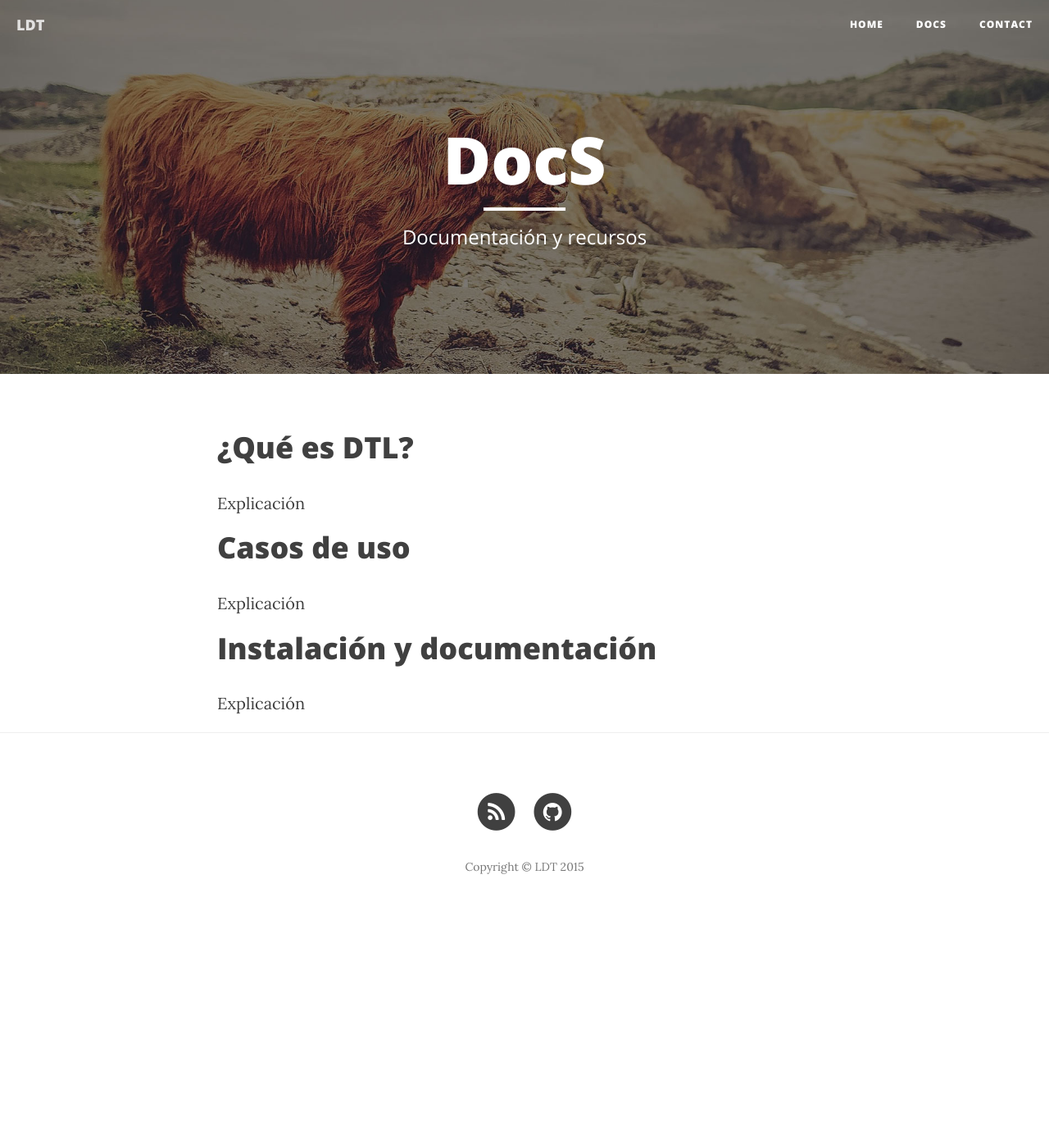
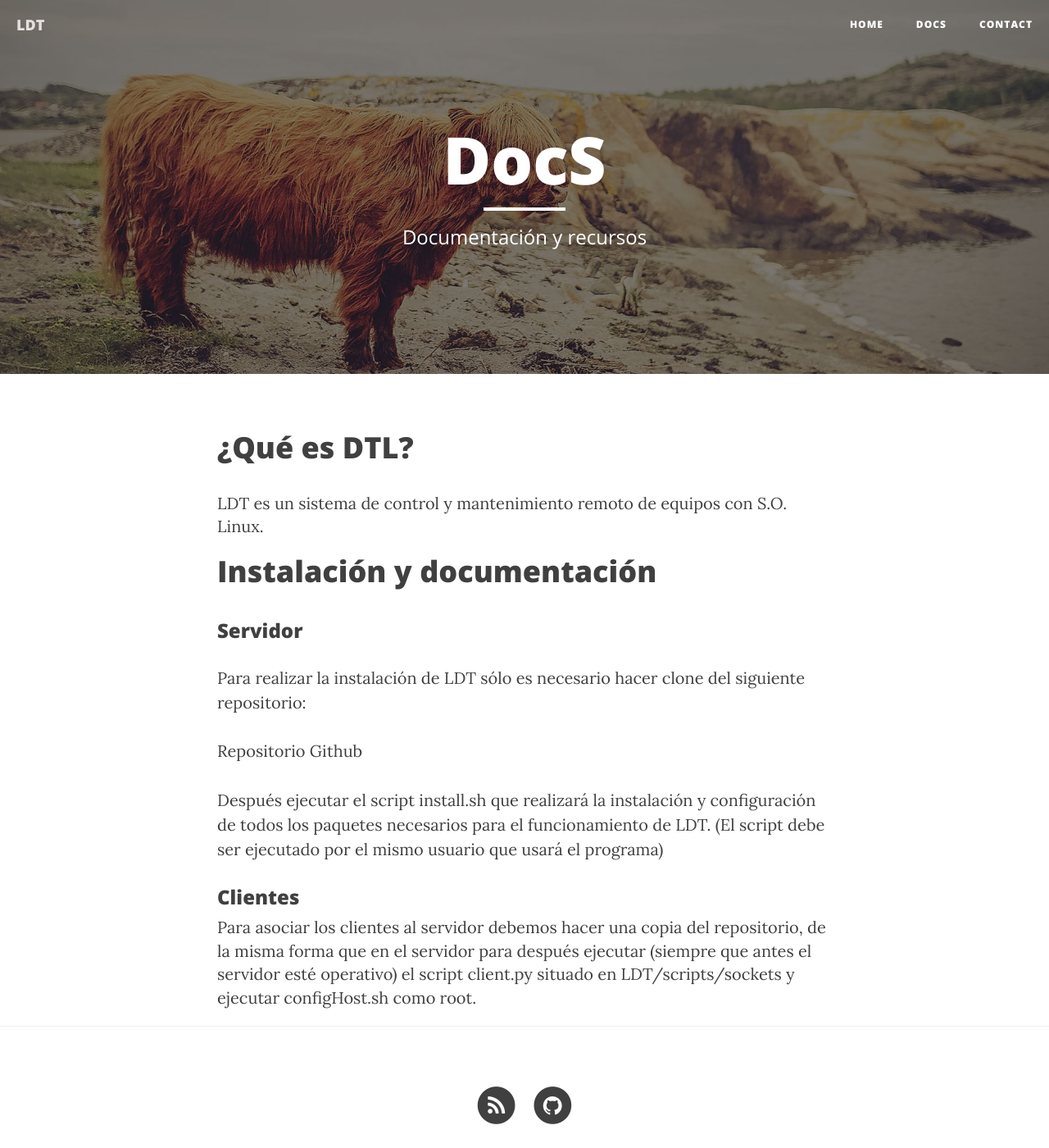
Before and after one commit to freelinuxdistrodeployed/LDT, a Jekyll site: the page built from about.html, in a window 1280 px wide and 1400 px high. Shown: the whole window at 82% size. Built offline with Jekyll 4.4.1, drawn with Linux system fonts in a browser that asks for light colours; nearby versions of some CDN libraries.

Commit message:
Añadida documentación en la web del proyecto #24

```diff
--- a/about.html
+++ b/about.html
@@ -11,19 +11,27 @@ header-img: "/img/contact-bg.jpg"
         <h1>¿Qué es DTL?</h1>
         <hr class="small">
         <span class="subheading">
-            Explicación
-        </span>
-
-        <h1>Casos de uso</h1>
-        <hr class="small">
-        <span class="subheading">
-            Explicación
+            LDT es un sistema de control y mantenimiento remoto de equipos con S.O. Linux.
         </span>
 
         <h1>Instalación y documentación</h1>
         <hr class="small">
         <span class="subheading">
-            Explicación
+          <h3>Servidor</h3>
+          <p>
+            Para realizar la instalación de LDT sólo
+            es necesario hacer clone del siguiente repositorio: <br>
+          </p>
+
+            <a href="https://github.com/freelinuxdistrodeployed/freelinuxdistrodeployed.git">Repositorio Github</a>
+
+            <p>Después ejecutar el script install.sh que realizará la instalación y configuración
+            de todos los paquetes necesarios para el funcionamiento de LDT. (El script debe ser
+            ejecutado por el mismo usuario que usará el programa)
+            </p>
+          <h3>Clientes</h3>
+
+          Para asociar los clientes al servidor debemos hacer una copia del repositorio, de la misma forma que en el servidor para después ejecutar (siempre que antes el servidor esté operativo) el script client.py situado en LDT/scripts/sockets y ejecutar configHost.sh como root.
         </span>
 
     </div>
```
